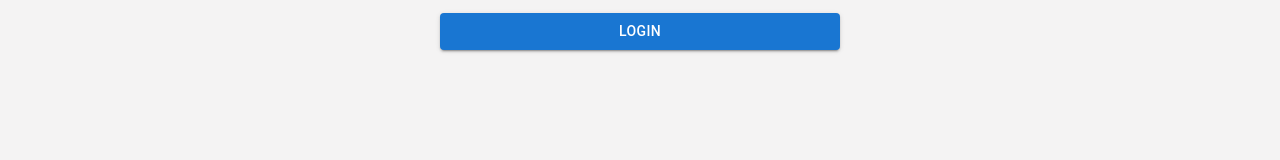
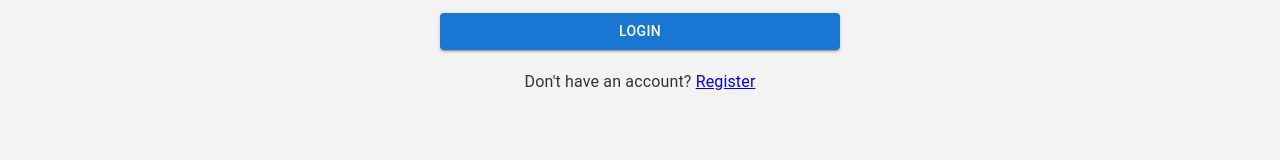
Before and after one commit to Keomadia/blogga-frontend, a React (Vite) app: page /login in a window 1280 px wide. Shown: the part 508-668 px from the top of the page. Built offline with nearby package versions, Linux system fonts and the light colour scheme; no server answers; a web font is replaced by a local one.

Commit message:
modifiaation made

```diff
--- a/src/pages/Login.tsx
+++ b/src/pages/Login.tsx
@@ -1,5 +1,5 @@
 // src/pages/Login.tsx
-import { Container } from '@mui/material';
+import { Container,Box, Typography } from '@mui/material';
 import AuthForm from '../components/AuthForm';
 // import GoogleLogin from '../components/GoogleLogin';
 import DefaultLayout from '../layouts/default';
@@ -10,6 +10,10 @@ export default function Login() {
       <Container sx={{ display: 'flex', flexDirection: 'column', alignItems: 'center', justifyContent: 'center', margin: '20vh 0' }}>
         <AuthForm mode="login" />
         {/* <GoogleLogin /> */}
+        <Box sx={{ marginTop: '20px', textAlign: 'center' }}>
+          <Typography>Don't have an account? <a href="/register">Register</a></Typography>
+          {/* <p>Forgot your password? <a href="/forgot-password">Reset it</a></p> */}
+        </Box>
       </Container>
     </DefaultLayout>
   );
--- a/src/pages/Register.tsx
+++ b/src/pages/Register.tsx
@@ -2,6 +2,8 @@ import { Container } from '@mui/material';
 import AuthForm from '../components/AuthForm';
 // import GoogleLogin from '../components/GoogleLogin';
 import DefaultLayout from '../layouts/default';
+import { Box, Typography } from '@mui/material';
+
 
 export default function Register() {
   return (
@@ -9,6 +11,11 @@ export default function Register() {
         <Container sx={{ display: 'flex', flexDirection: 'column', alignItems: 'center', justifyContent: 'center', margin: '20vh 0' }}>
             <AuthForm mode="register" />
             {/* <GoogleLogin /> */}
+
+            <Box sx={{ marginTop: '20px', textAlign: 'center' }}>
+                <Typography>Already have an account? <a href="/login">Login</a></Typography>
+                {/* <p>Forgot your password? <a href="/forgot-password">Reset it</a></p> */}
+              </Box>
         </Container>
     </DefaultLayout>
   );
```
